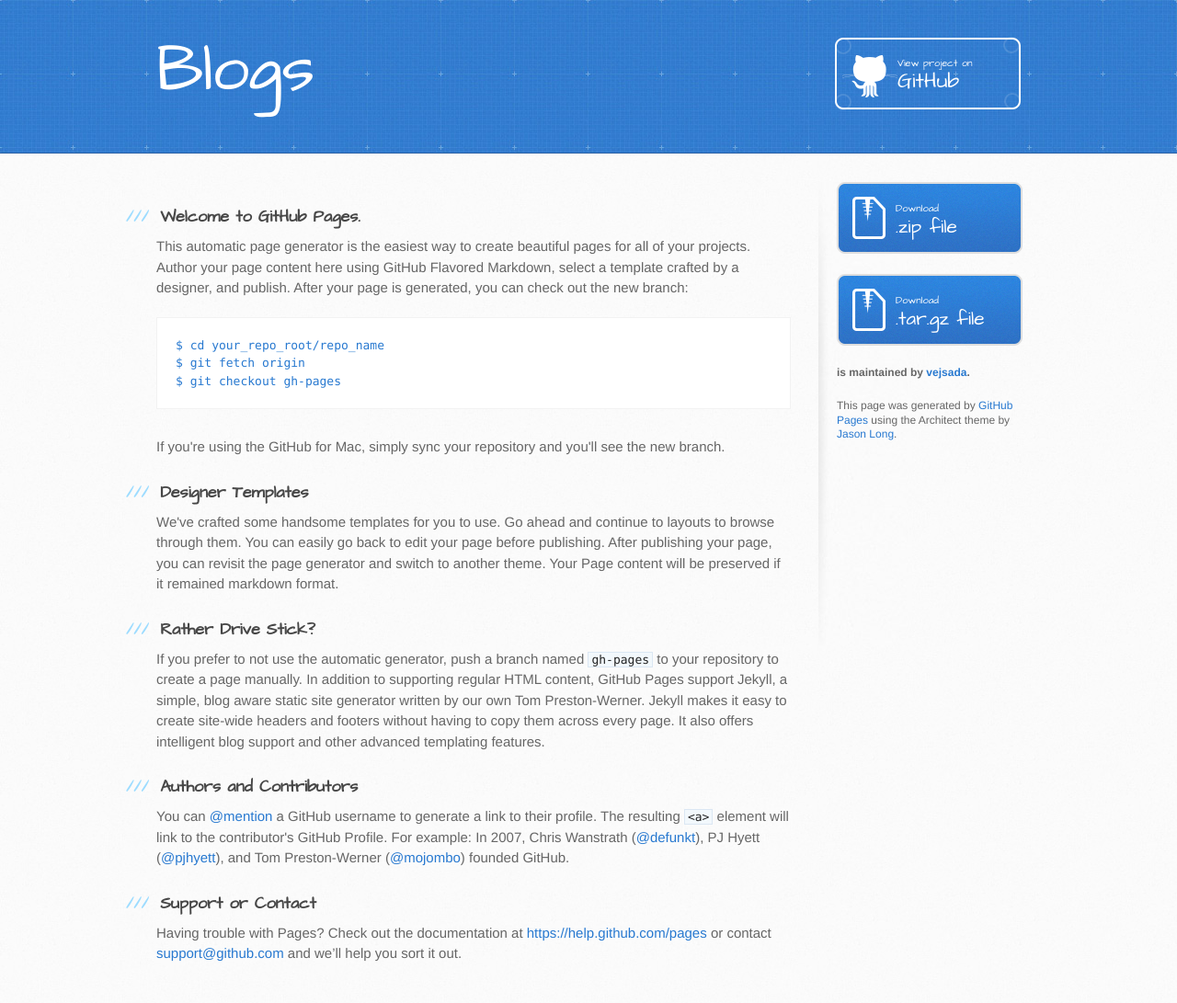
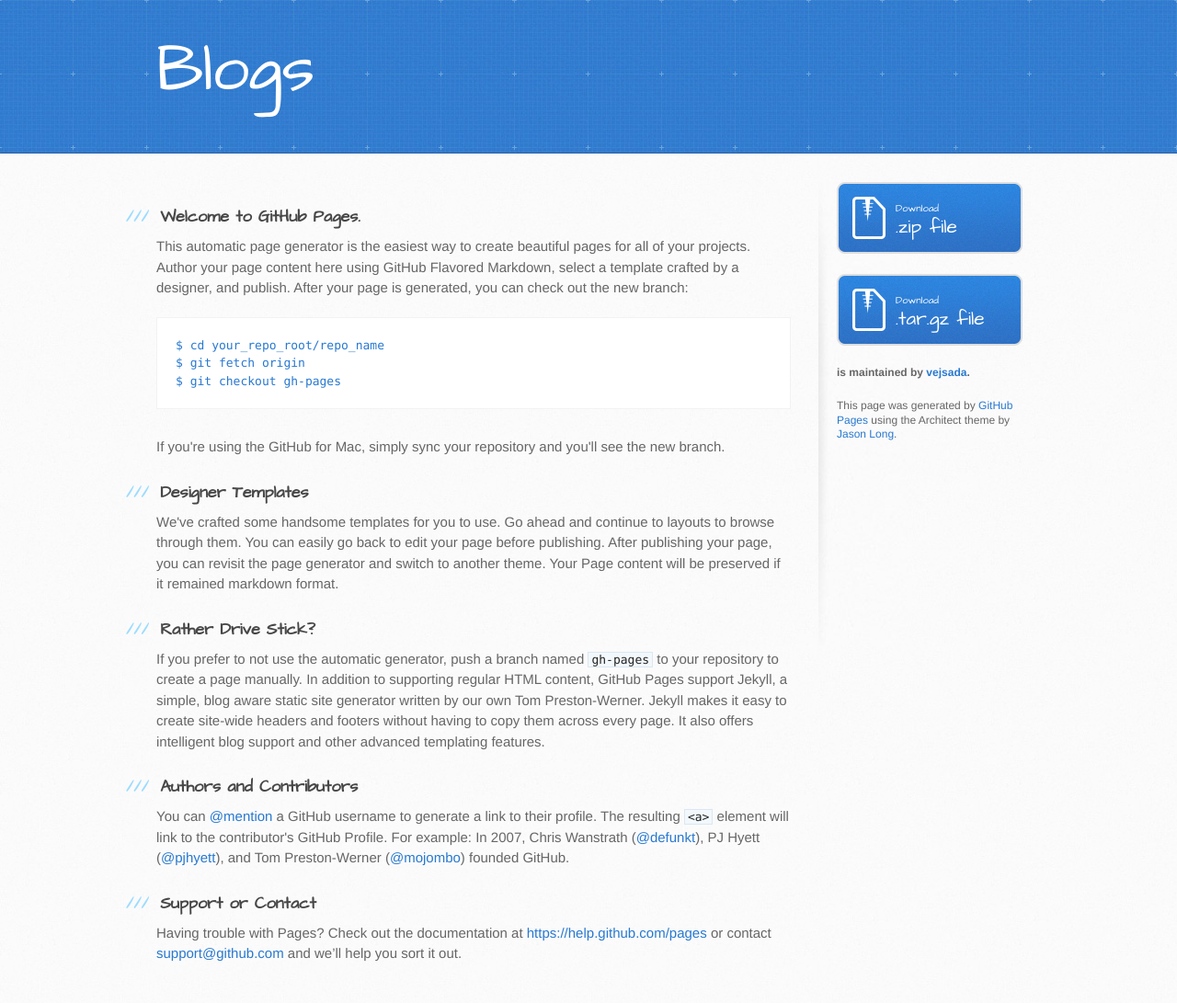
Before and after one commit to vejsada/blog, a Jekyll site: the page index.html, which Jekyll copies as it is, in a window 1280 px wide. Shown: the whole page at 92% size. Built offline with Jekyll 4.4.1, drawn with Linux system fonts in a browser that asks for light colours; some of the changed lines change nothing that is shown.

Commit message:
uprava
vytnuto tlacitko

```diff
--- a/_config.yml
+++ b/_config.yml
@@ -1,17 +1,14 @@
-highlighter: pygments
-github: [Repository metadata]
-
 # Site settings
 title: test blog
 #email: jan.vejsada@seznam.cz
 description: > # this means to ignore newlines until "baseurl:"
   Web builder using the Jekyll :-) .
 
-baseurl: "" # the subpath of your site, e.g. /blog/
+#baseurl: "" # the subpath of your site, e.g. /blog/
 #url: "http://vejsada.github.io/blog/" # the base hostname & protocol for your site
 
-twitter_username: JanVejsada
-github_username:  vejsada
+#twitter_username: JanVejsada
+#github_username:  vejsada
 
 # Build settings
 # markdown: kramdown
--- a/index.html
+++ b/index.html
@@ -21,7 +21,7 @@
       <div class="inner">
         <h1>Blogs</h1>
         <h2></h2>
-        <a href="https://github.com/vejsada/blog" class="button"><small>View project on</small> GitHub</a>
+       <!-- <a href="https://github.com/vejsada/blog" class="button"><small>View project on</small> GitHub</a>-->
       </div>
     </header>
 
```
